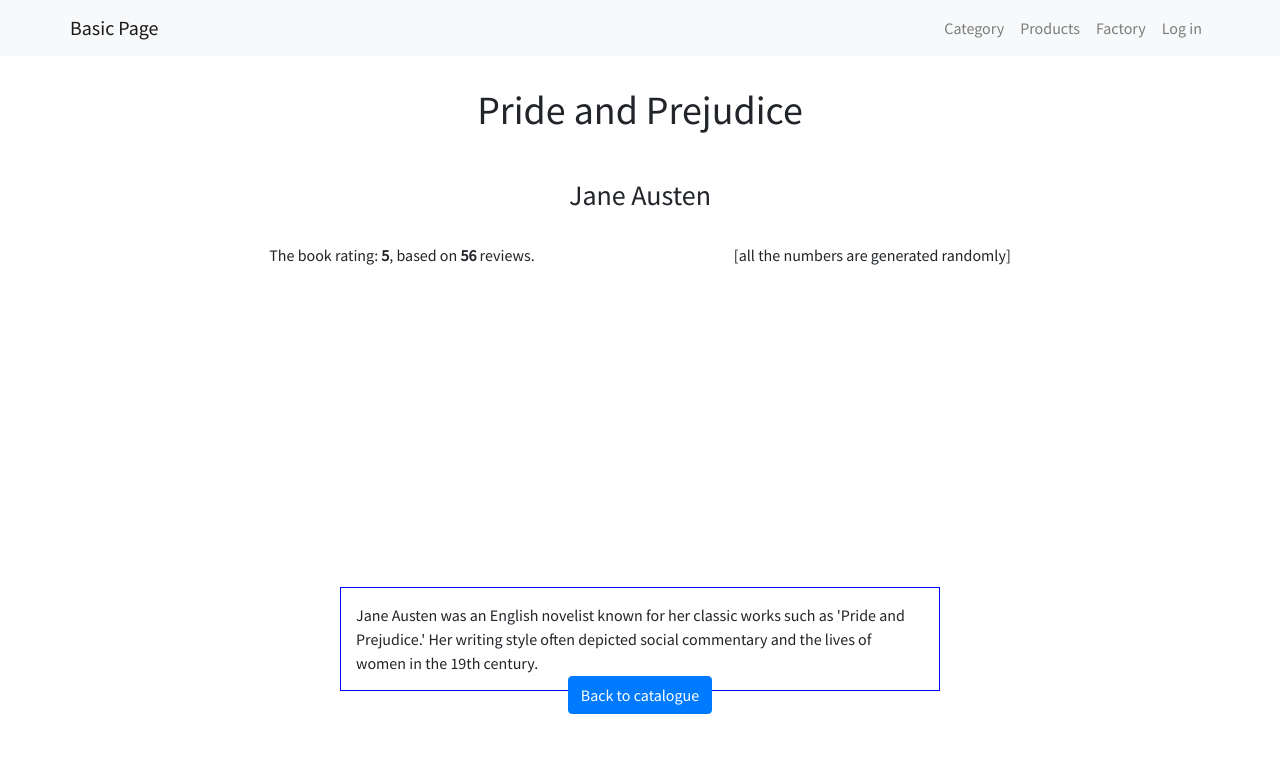
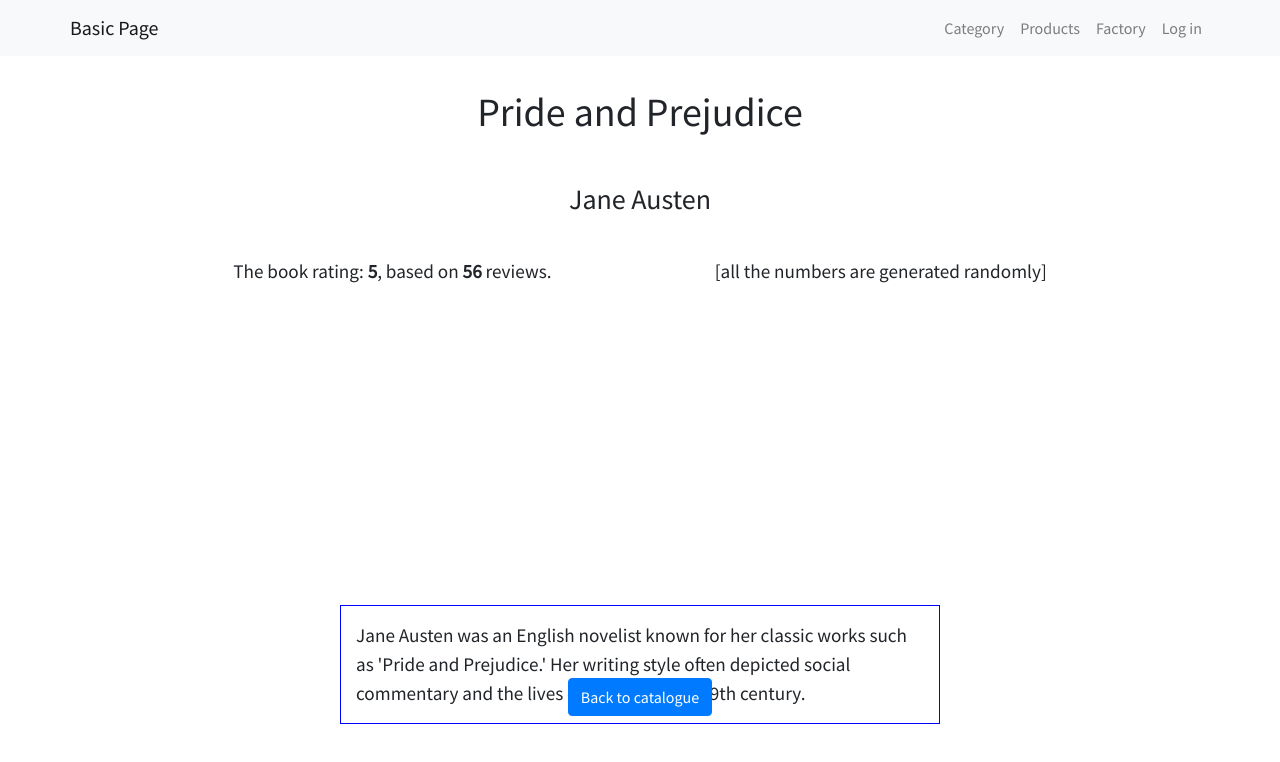
Before and after one commit to melission/react-router-demo, a React app: page /category/books/1 in a window 1280 px wide. Shown: the top 762 px of the page. Built offline with nearby package versions, Linux system fonts and the light colour scheme.

Commit message:
many minor font size changes

```diff
--- a/src/category/books.css
+++ b/src/category/books.css
@@ -1,21 +1,22 @@
 .book-block {
     height: 70vh;
-    margin: 30px auto;;
+    margin: 30px auto;
     /* border: 1px solid red; */
 }
 
 .book-block_title {
-    margin-bottom: 30px;
+    margin: 2rem 0;
     text-align: center;
 }
 
 .book-block_author {
-    margin-bottom: 15px;
+    margin: 25px 0;
 }
 
 .book-block_rating {
     margin: auto;
     justify-content: space-evenly;
+    font-size: 1.2rem;
     /* border: 1px solid blue; */
 }
 
@@ -23,12 +24,14 @@
     /* margin: 15px auto; */
     margin: 20rem auto 0;
     padding: 15px;
+    height: 25%;
     max-width: 600px;
     justify-content: center;
     border: 1px solid blue;
     overflow: hidden;
     box-sizing: border-box;
     text-align: start;
+    font-size: 1.2rem;
 
 }
 
```
